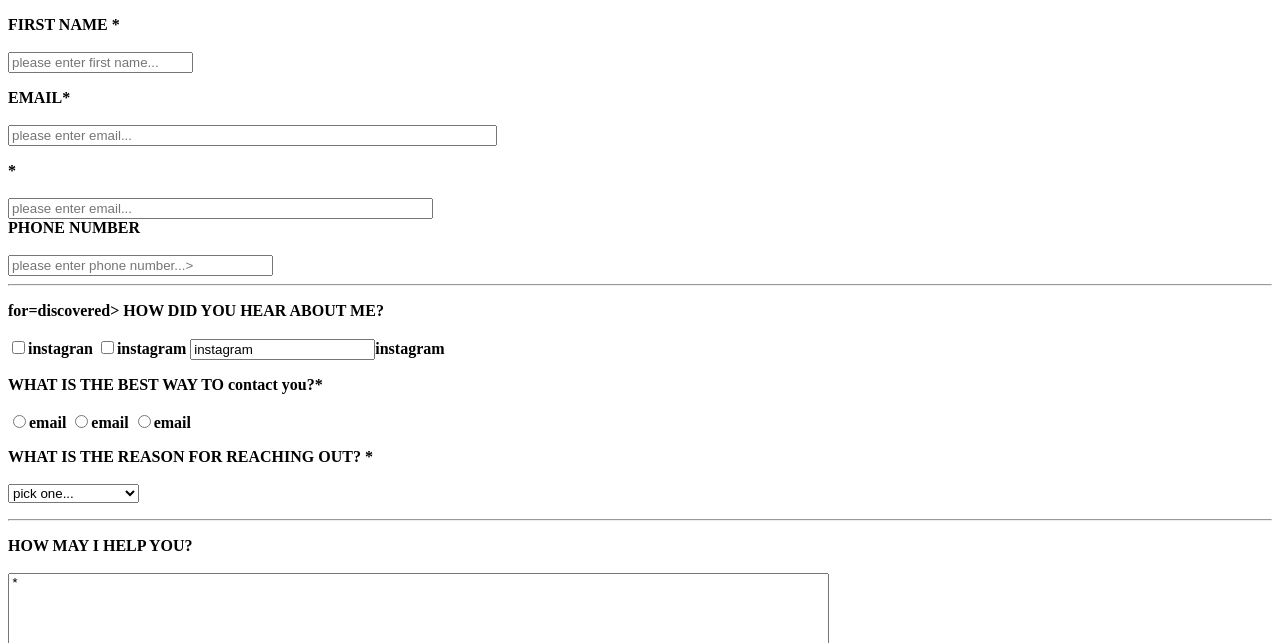
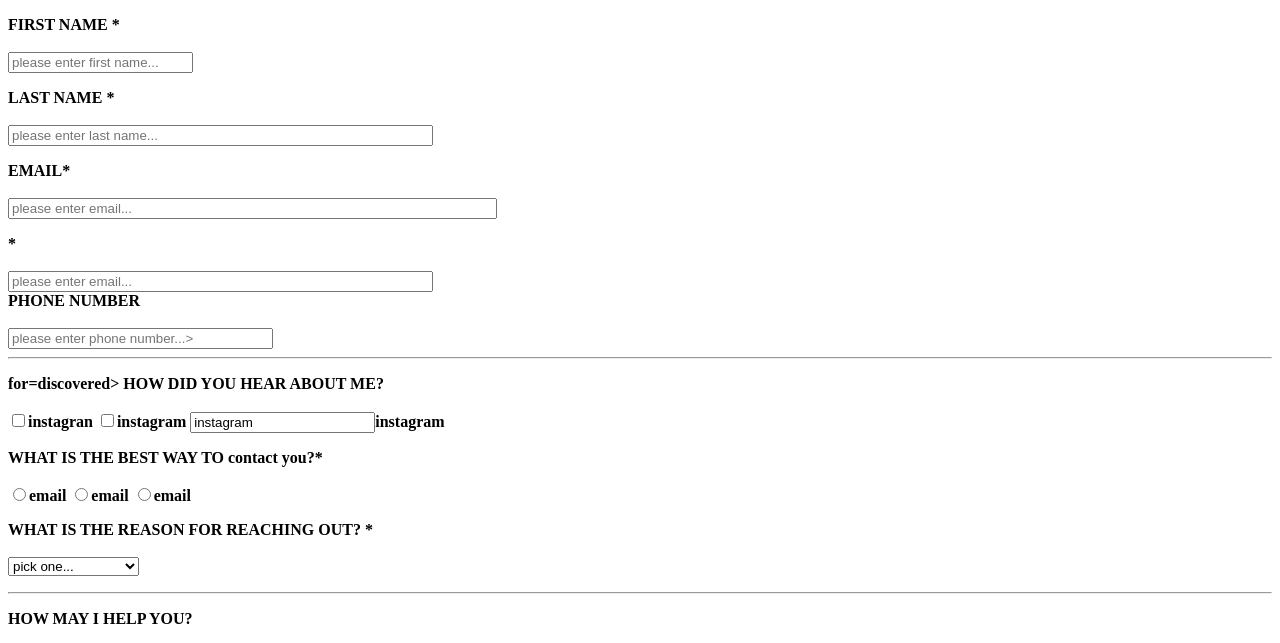
Before and after one commit to shoniyahh1/ET710-HIL-FALL2025, a plain HTML site: page LAB3/index.html in a window 1280 px wide. Shown: the part 118-761 px from the top of the page. Drawn offline with Linux system fonts and the light colour scheme.

Commit message:
added lab 3

```diff
--- a/LAB3/index.html
+++ b/LAB3/index.html
@@ -26,6 +26,19 @@
         <input name="firstname" maxlength="25"sixe=56 class="padding" placeholder="please enter first name..."required>
     </p>
     <p>
+        <p>
+            <div>
+                <strong>
+                    <label for="last name">
+                        LAST NAME <span class="required">*</span>
+                        </label>
+
+                </strong>
+            </div>
+            <br>
+            <input name="lastname" maxlength="25" size="50" class="padding" placeholder="please enter last name..." required>
+
+        </p>
         <div>
             <strong>
                 <label for="emial">
```
